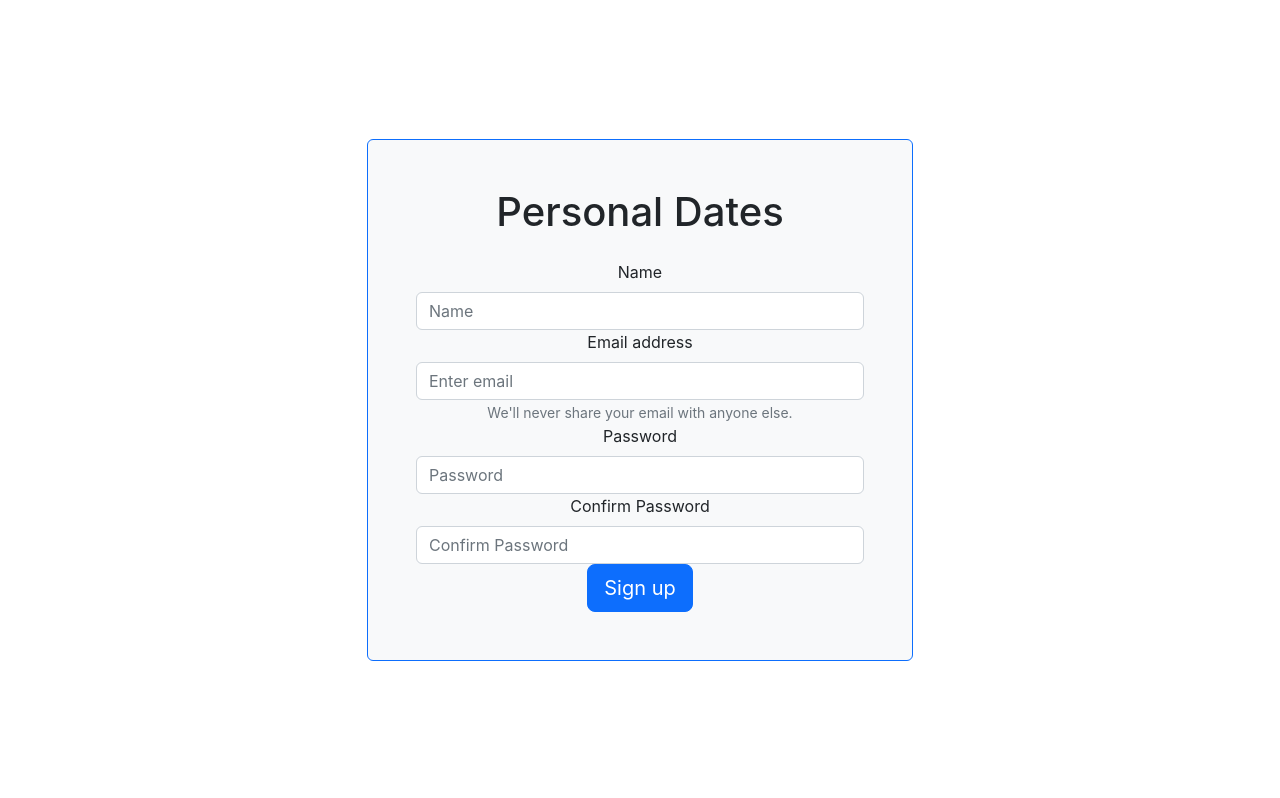
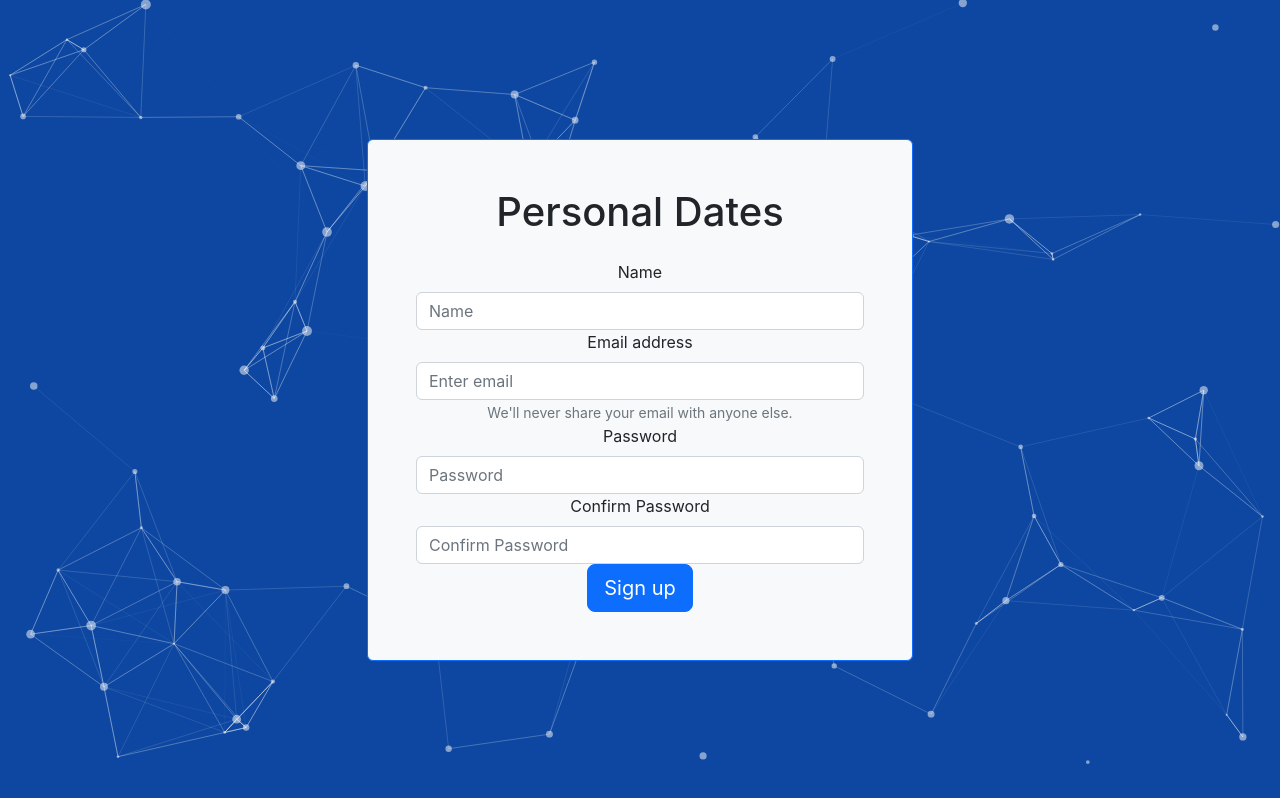
Before and after one commit to RAZVAN24RR/itec2023, a React (Create React App) app in the folder client/: page / in a window 1280 px wide. Shown: the top 798 px of the page. Built offline with nearby package versions, Linux system fonts and the light colour scheme.

Commit message:
particles

```diff
--- a/client/package.json
+++ b/client/package.json
@@ -12,6 +12,7 @@
     "react-dom": "^18.2.0",
     "react-scripts": "5.0.1",
     "react-tsparticles": "^2.9.3",
+    "tsparticles": "^2.9.3",
     "web-vitals": "^2.1.4"
   },
   "scripts": {
--- a/client/src/App.css
+++ b/client/src/App.css
@@ -36,3 +36,20 @@
     transform: rotate(360deg);
   }
 }
+
+canvas {
+  display: block;
+  vertical-align: bottom;
+}
+
+#tsparticles {
+  position: fixed;
+  inset: 0;
+  background-color: #0d47a1;
+  z-index: 1;
+}
+
+.content {
+  position: relative;
+  z-index: 20;
+}
--- a/client/src/App.js
+++ b/client/src/App.js
@@ -1,17 +1,118 @@
-import React from "react";
+import React, { useEffect, useCallback } from "react";
 import "bootstrap/dist/css/bootstrap.min.css";
 import "./App.css";
 import Login from "./pages/Login/Login.js";
 import Signup from "./pages/Signup/Signup.js";
+import Particles from "react-tsparticles";
+import { loadFull } from "tsparticles";
+import Footer from "./components/Footer";
+
+const tsParticlesConfig = {
+  fps_limit: 60,
+  interactivity: {
+    detect_on: "canvas",
+    events: {
+      onclick: { enable: true, mode: "push" },
+      onhover: {
+        enable: true,
+        mode: "attract",
+        parallax: { enable: false, force: 60, smooth: 10 },
+      },
+      resize: true,
+    },
+    modes: {
+      push: { quantity: 4 },
+      attract: { distance: 200, duration: 0.4, factor: 5 },
+    },
+  },
+  particles: {
+    color: { value: "#ffffff" },
+    line_linked: {
+      color: "#ffffff",
+      distance: 150,
+      enable: true,
+      opacity: 0.4,
+      width: 1,
+    },
+    move: {
+      attract: { enable: false, rotateX: 600, rotateY: 1200 },
+      bounce: false,
+      direction: "none",
+      enable: true,
+      out_mode: "out",
+      random: false,
+      speed: 2,
+      straight: false,
+    },
+    number: { density: { enable: true, value_area: 800 }, value: 80 },
+    opacity: {
+      anim: { enable: false, opacity_min: 0.1, speed: 1, sync: false },
+      random: false,
+      value: 0.5,
+    },
+    shape: {
+      character: {
+        fill: false,
+        font: "Verdana",
+        style: "",
+        value: "*",
+        weight: "400",
+      },
+      image: {
+        height: 100,
+        replace_color: true,
+        src: "images/github.svg",
+        width: 100,
+      },
+      polygon: { nb_sides: 5 },
+      stroke: { color: "#000000", width: 0 },
+      type: "circle",
+    },
+    size: {
+      anim: { enable: false, size_min: 0.1, speed: 40, sync: false },
+      random: true,
+      value: 5,
+    },
+  },
+  polygon: {
+    draw: { enable: false, lineColor: "#ffffff", lineWidth: 0.5 },
+    move: { radius: 10 },
+    scale: 1,
+    type: "none",
+    url: "",
+  },
+  retina_detect: true,
+};
 
 function App() {
+  const particlesInit = useCallback(async (engine) => {
+    console.log(engine);
+
+    // you can initialize the tsParticles instance (engine) here, adding custom shapes or presets
+    // this loads the tsparticles package bundle, it's the easiest method for getting everything ready
+    // starting from v2 you can add only the features you need reducing the bundle size
+    await loadFull(engine);
+  }, []);
+
+  const particlesLoaded = useCallback(async (container) => {
+    await console.log(container);
+  }, []);
+
   return (
-    <>
-      {/* <Login /> */}
-      <Signup />
+    <div>
+      <div className="content">
+        <Signup />
+        <Footer />
+      </div>
+
       {/* <MyForm /> */}
-    </>
+      <Particles
+        id="tsparticles"
+        init={particlesInit}
+        loaded={particlesLoaded}
+        options={tsParticlesConfig}
+      />
+    </div>
   );
-
 }
 export default App;
--- a/client/src/components/Footer.js
+++ b/client/src/components/Footer.js
@@ -26,7 +26,7 @@ function Footer() {
                 <i className="bi bi-telephone"></i> 0256 244 134
               </p>
               <p>
-                <i className="bi bi-envelope"></i> info@haufe-lexware.com
+                <i className="bi bi-envelope"></i> join@haufe.com
               </p>
             </Col>
           </div>
--- /dev/null
+++ b/client/src/pages/Dev/Dev.js
@@ -0,0 +1 @@
+import "./dev.CSS";
--- a/client/src/pages/Login/Login.js
+++ b/client/src/pages/Login/Login.js
@@ -4,6 +4,7 @@ import Container from "react-bootstrap/Container";
 import Row from "react-bootstrap/Row";
 import Col from "react-bootstrap/Col";
 import Footer from "../../components/Footer";
+
 const Login = () => {
   return (
     <>
--- a/client/src/pages/Signup/Signup.js
+++ b/client/src/pages/Signup/Signup.js
@@ -39,8 +39,8 @@ const Signup = () => {
   return (
     <>
       <Persdate />
-      <Container className="d-flex justify-content-center align-items-center vh-100  ">
-        <Row className="justify-content-center align-items-center h-100 container-fluid  ">
+      <Container className="d-flex justify-content-center align-items-center">
+        <Row className="justify-content-center align-items-center h-100 container-fluid  mb-4">
           <Col
             md={6}
             className="bg-light p-5 rounded border border-primary p-3"
@@ -319,7 +319,6 @@ const Signup = () => {
           </Col>
         </Row>
       </Container>
-      <Footer />
     </>
   );
 };
```
Also changed, not shown: client/src/components/particle.js (added, +14 -0 lines), client/src/components/footer.css (line endings or trailing spaces), client/src/components/particle.css (added), client/src/pages/Dev/dev.css (added), 1 other file (tests, documents, lock files or other folders).
